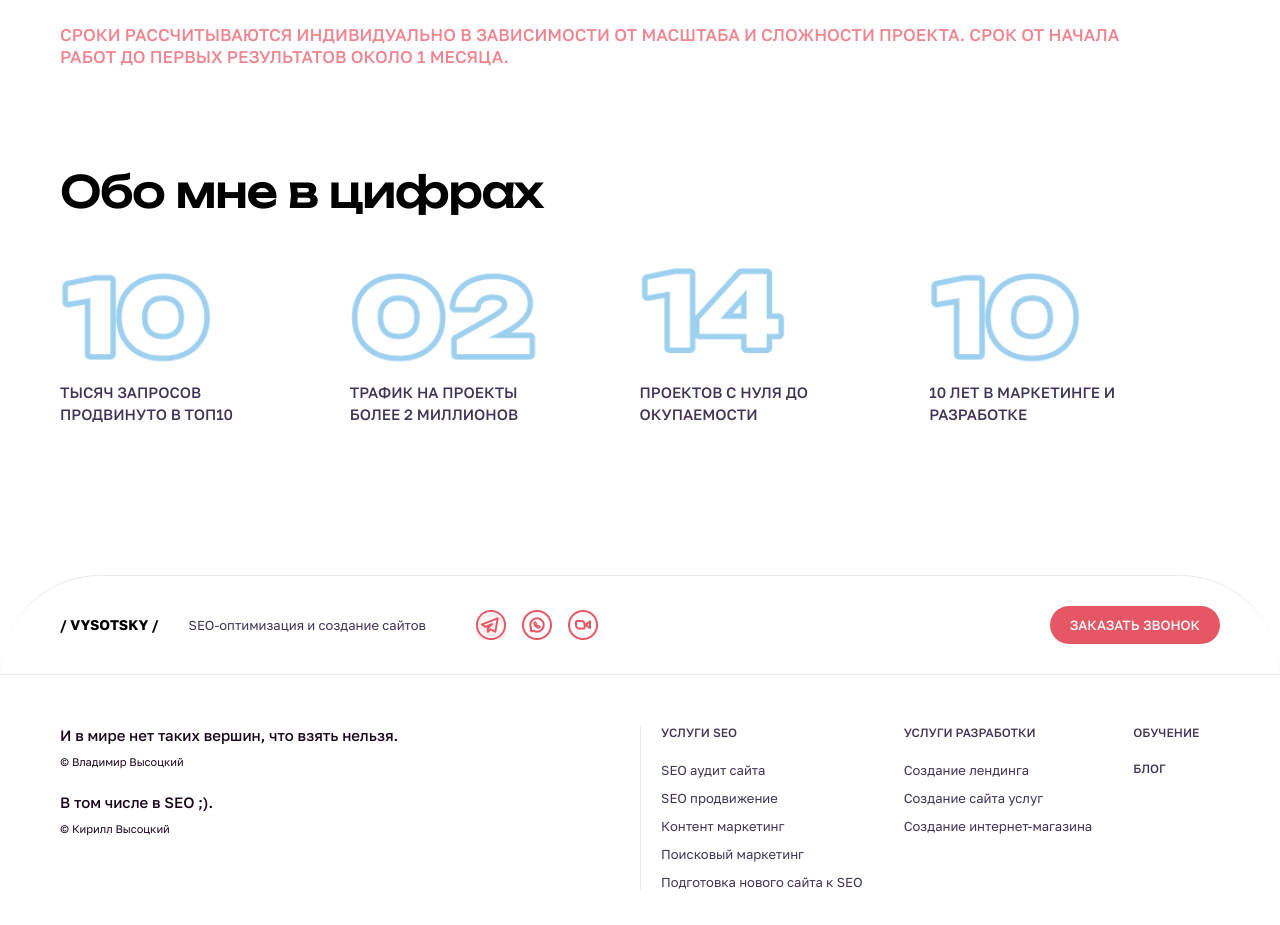
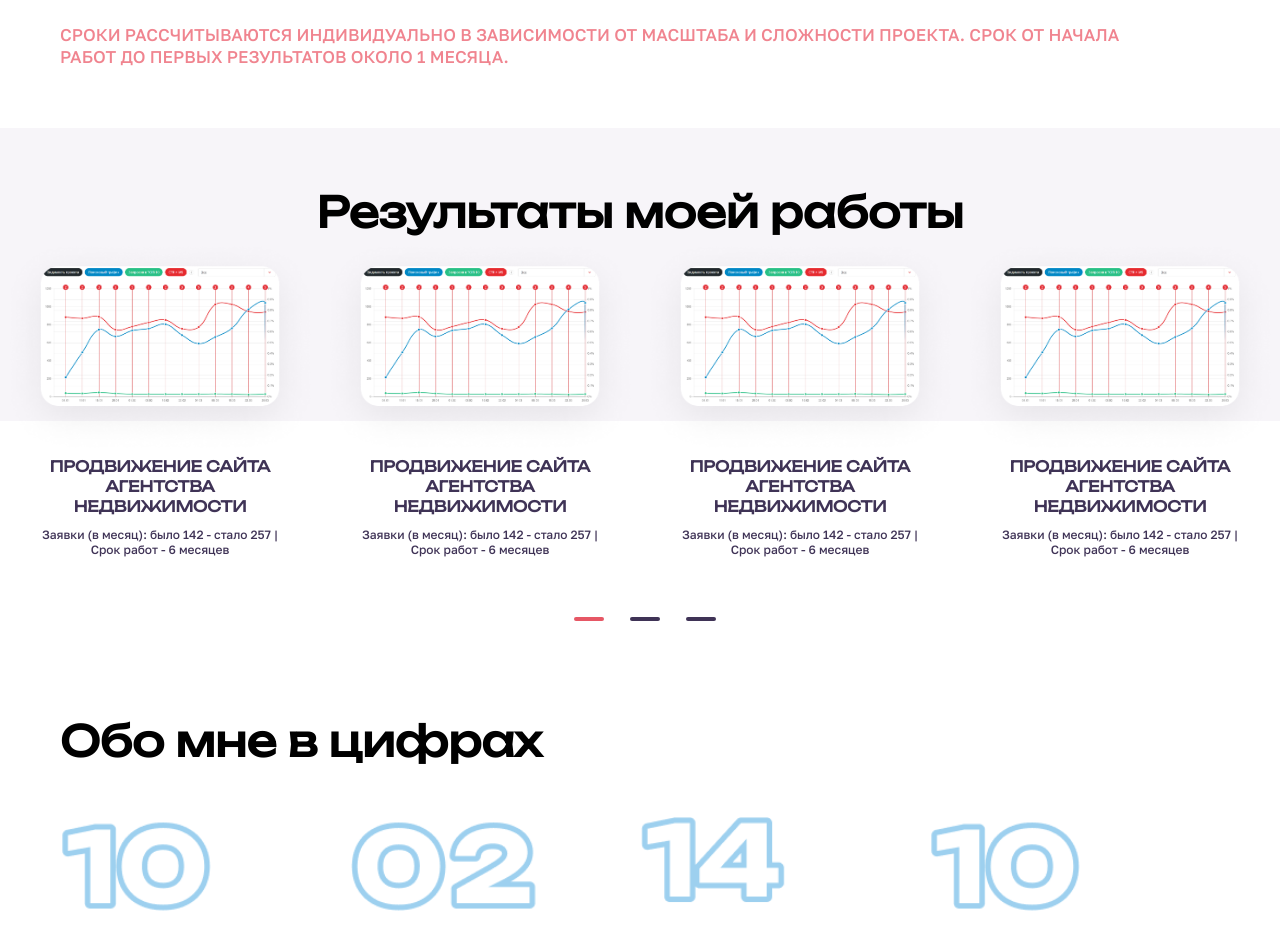
Before and after one commit to jakov96/vysotsky_pro, a Vue app in the folder frontend/: page / in a window 1280 px wide. Shown: the part 4900-5825 px from the top of the page. Built offline with nearby package versions, Linux system fonts and the light colour scheme.

Commit message:
Верстка блока Результаты работы

```diff
--- a/frontend/package.json
+++ b/frontend/package.json
@@ -13,7 +13,8 @@
   "dependencies": {
     "sass": "^1.65.1",
     "vue": "^2.5.2",
-    "vue-router": "^3.0.1"
+    "vue-router": "^3.0.1",
+    "vue-slick-carousel": "^1.0.6"
   },
   "devDependencies": {
     "autoprefixer": "^7.1.2",
--- a/frontend/src/App.vue
+++ b/frontend/src/App.vue
@@ -7,6 +7,7 @@
     <RelatedPrices/>
     <PricesDetail/>
     <WorkFormat/>
+    <Results/>
     <About/>
     <Footer/>
   </div>
@@ -22,10 +23,11 @@ import PricesDetail from './components/PricesDetail'
 import WorkFormat from './components/WorkFormat'
 import About from './components/About'
 import Footer from './components/Footer'
+import Results from './components/Results'
 
 export default {
   name: 'App',
-  components: {Footer, About, WorkFormat, PricesDetail, Prices, RelatedPrices, Description, Services, Header}
+  components: {Results, Footer, About, WorkFormat, PricesDetail, Prices, RelatedPrices, Description, Services, Header}
 }
 </script>
 
--- /dev/null
+++ b/frontend/src/assets/sass/slick.sass
@@ -0,0 +1,23 @@
+.slick-dots
+  bottom: -80px
+  font-size: 0
+  line-height: 0
+
+  li
+    margin: 0 18px
+    font-size: 0
+
+    button
+      width: 30px
+      height: 4px
+      padding: 0
+      font-size: 0
+      background: rgba(63, 51, 86, 1)
+      border-radius: 8px
+
+      &:before
+        content: none
+
+  .slick-active
+    button
+      background: rgba(230, 87, 101, 1)
--- /dev/null
+++ b/frontend/src/components/Results.vue
@@ -0,0 +1,107 @@
+<template>
+  <section class="section-3">
+    <div class="results">
+      <div class="title-section">Результаты моей работы</div>
+      <VueSlickCarousel class="results__wrap" v-bind="settings">
+        <div class="results__item">
+          <img src="../assets/images/graph.png" alt="">
+          <div class="results__description">
+            <span class="results__title">ПРОДВИЖЕНИЕ САЙТА АГЕНТСТВА НЕДВИЖИМОСТИ</span>
+            <span class="results__info">Заявки (в месяц): было 142 - стало 257 | Срок работ - 6 месяцев</span>
+          </div>
+        </div>
+       <div class="results__item">
+          <img src="../assets/images/graph.png" alt="">
+          <div class="results__description">
+            <span class="results__title">ПРОДВИЖЕНИЕ САЙТА АГЕНТСТВА НЕДВИЖИМОСТИ</span>
+            <span class="results__info">Заявки (в месяц): было 142 - стало 257 | Срок работ - 6 месяцев</span>
+          </div>
+        </div>
+        <div class="results__item">
+          <img src="../assets/images/graph.png" alt="">
+          <div class="results__description">
+            <span class="results__title">ПРОДВИЖЕНИЕ САЙТА АГЕНТСТВА НЕДВИЖИМОСТИ</span>
+            <span class="results__info">Заявки (в месяц): было 142 - стало 257 | Срок работ - 6 месяцев</span>
+          </div>
+        </div>
+        <div class="results__item">
+          <img src="../assets/images/graph.png" alt="">
+          <div class="results__description">
+            <span class="results__title">ПРОДВИЖЕНИЕ САЙТА АГЕНТСТВА НЕДВИЖИМОСТИ</span>
+            <span class="results__info">Заявки (в месяц): было 142 - стало 257 | Срок работ - 6 месяцев</span>
+          </div>
+        </div>
+        <div class="results__item">
+          <img src="../assets/images/graph.png" alt="">
+          <div class="results__description">
+            <span class="results__title">ПРОДВИЖЕНИЕ САЙТА АГЕНТСТВА НЕДВИЖИМОСТИ</span>
+            <span class="results__info">Заявки (в месяц): было 142 - стало 257 | Срок работ - 6 месяцев</span>
+          </div>
+        </div>
+      </VueSlickCarousel>
+    </div>
+  </section>
+</template>
+
+<script>
+import VueSlickCarousel from 'vue-slick-carousel'
+import 'vue-slick-carousel/dist/vue-slick-carousel.css'
+import 'vue-slick-carousel/dist/vue-slick-carousel-theme.css'
+
+export default {
+  name: 'Results',
+  components: { VueSlickCarousel },
+  data () {
+    return {
+      'settings': {
+        'arrows': false,
+        'dots': true,
+        'infinite': true,
+        'slidesToShow': 4,
+        'slidesToScroll': 2
+      }
+    }
+  }
+}
+</script>
+
+<style lang="sass">
+@import "../assets/sass/slick"
+
+.results
+  display: flex
+  flex-direction: column
+  padding: 60px 0
+  background: linear-gradient(rgba(247, 245, 249, 1) 60%, #fff 40%)
+
+  .title-section
+    margin: 0 auto
+
+  &__item
+    width: 25%
+    display: flex
+    text-align: center
+    justify-content: center
+
+    img
+      width: 100%
+      height: auto
+      margin: 0 auto
+      object-fit: cover
+
+  &__description
+    padding: 0 40px
+    display: flex
+    flex-direction: column
+
+  &__title
+    margin-bottom: 10px
+    font-size: 15px
+    font-weight: 700
+    font-family: 'Unbounded', 'sans-serif'
+    line-height: 20px
+
+  &__info
+    font-size: 12px
+    font-weight: 500
+</style>
```
Also changed, not shown: frontend/src/assets/images/graph.png (added), 1 other file (tests, documents, lock files or other folders).
